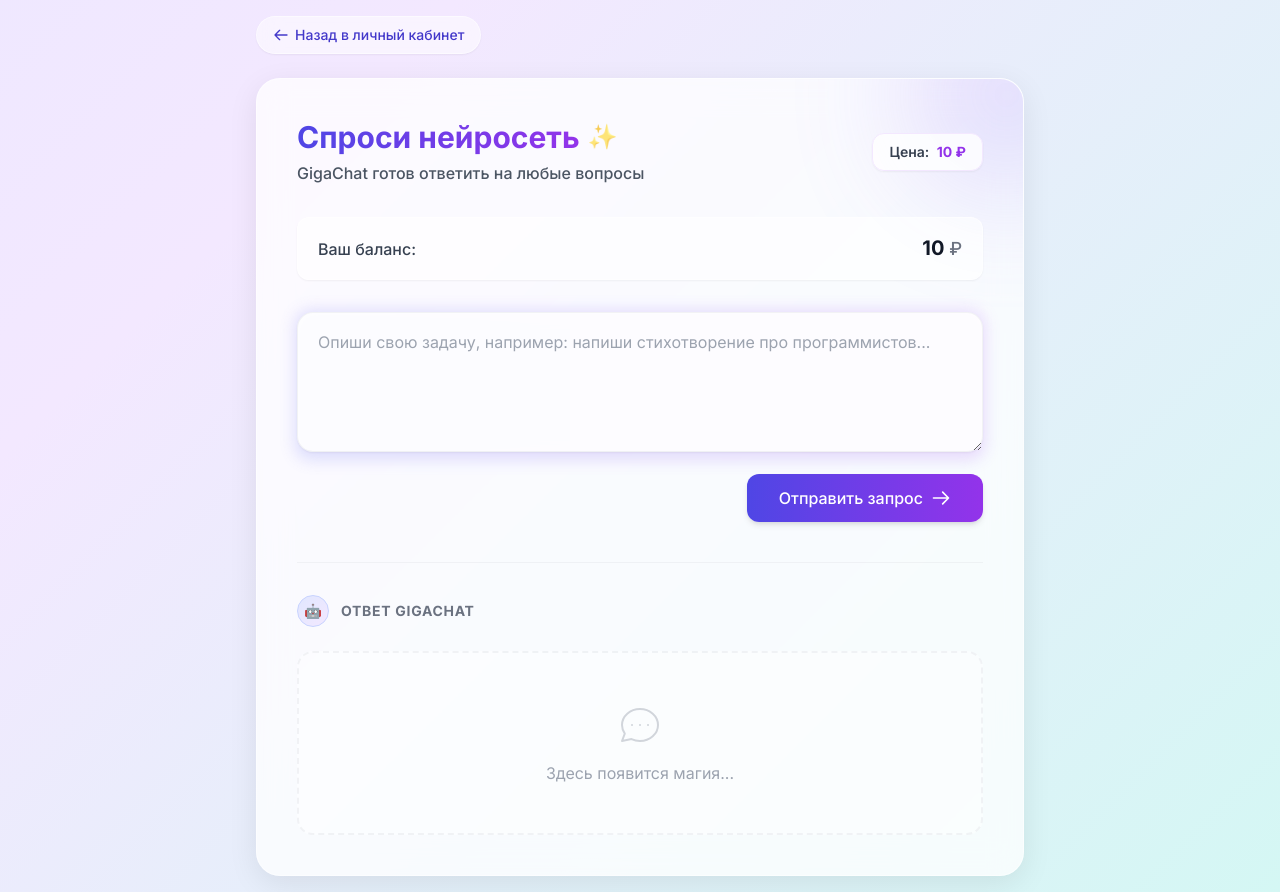
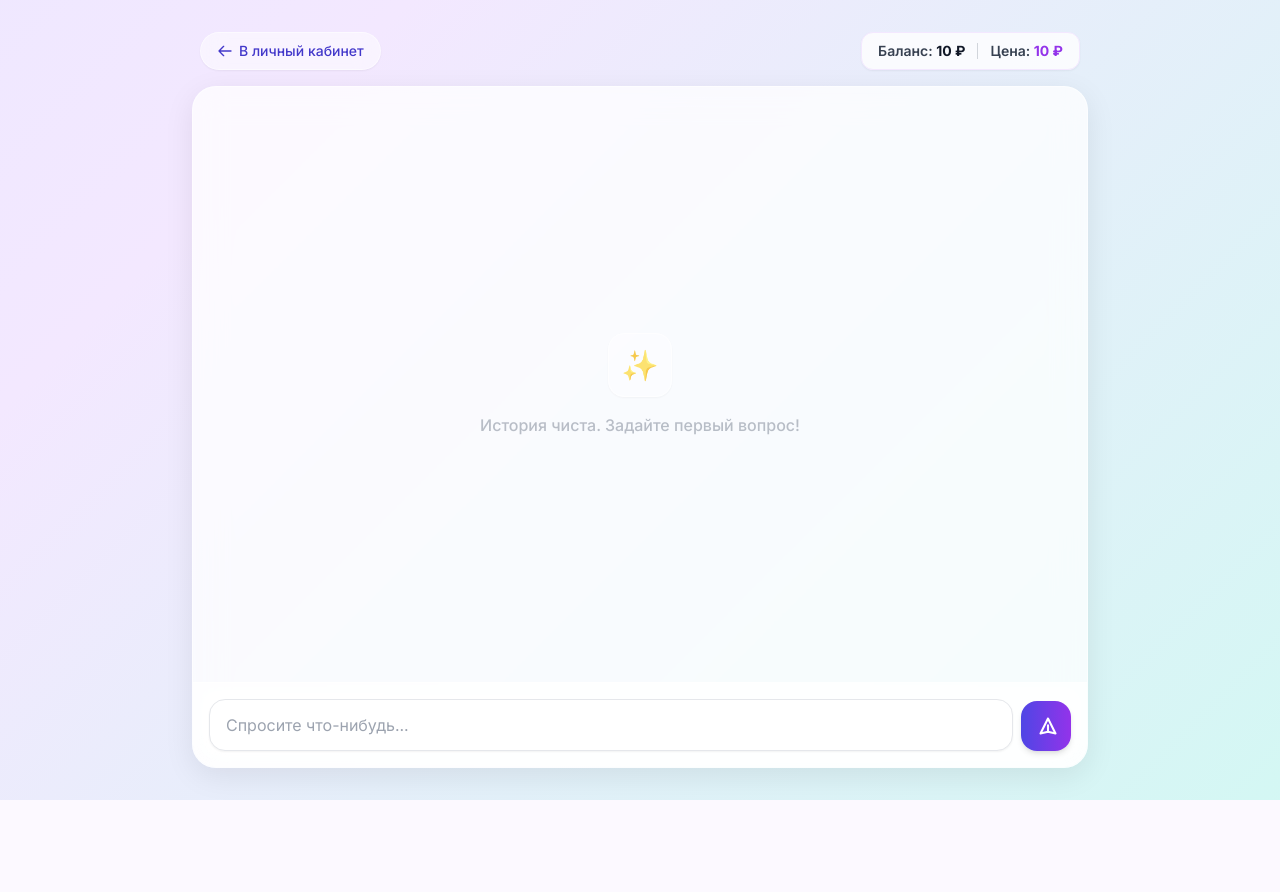
Before and after one commit to CyclicOFF/archive, a Flask app: template src/archive/templates/ai.html in a window 1280 px wide. After the commit the page ends 800 px from the top, so only its background shows below. Run offline with Flask 3, Linux system fonts and the light colour scheme; the template is opened without the code that fills it: most values are stand-ins (such as "Sample title", 1, 10 or a date in 2020); some libraries are stand-ins or nearby versions.

Commit message:
Добавление истории чата ИИ

```diff
--- a/src/archive/app.py
+++ b/src/archive/app.py
@@ -233,15 +233,27 @@
         }), 402
 
     # === ЗАПРОС К GIGACHAT ===
+    # Получаем историю сообщений для контекста (последние 10)
+    cur.execute(
+        "SELECT role, content FROM ai_messages WHERE user_id = %s ORDER BY id ASC LIMIT 10",
+        (session["user_id"],)
+    )
+    history = cur.fetchall()
+
+    messages_payload = []
+    for msg in history:
+        role = MessagesRole.USER if msg["role"] == "user" else MessagesRole.ASSISTANT
+        messages_payload.append(Messages(role=role, content=msg["content"]))
+
+    messages_payload.append(Messages(role=MessagesRole.USER, content=prompt))
+
     try:
         with GigaChat(
             credentials=GIGACHAT_CREDENTIALS,
             verify_ssl_certs=False,   # для РФ-сертификатов
         ) as giga:
             response = giga.chat(
-                Chat(messages=[
-                    Messages(role=MessagesRole.USER, content=prompt)
-                ])
+                Chat(messages=messages_payload)
             )
             answer = response.choices[0].message.content
     except Exception as e:
@@ -257,6 +269,17 @@
         "UPDATE users SET balance = balance - %s WHERE id = %s",
         (price, session["user_id"])
     )
+
+    # Сохраняем запрос и ответ в историю
+    cur.execute(
+        "INSERT INTO ai_messages (user_id, role, content) VALUES (%s, %s, %s)",
+        (session["user_id"], "user", prompt)
+    )
+    cur.execute(
+        "INSERT INTO ai_messages (user_id, role, content) VALUES (%s, %s, %s)",
+        (session["user_id"], "assistant", answer)
+    )
+
     cnx.commit()
 
     cur.execute("SELECT balance FROM users WHERE id = %s",
@@ -270,6 +293,20 @@
         "balance": new_balance,
         "spent": price
     })
+
+@app.route("/api/ai_history", methods=["GET"])
+@login_required
+def get_ai_history():
+    cnx = get_db()
+    cur = cnx.cursor(dictionary=True)
+    cur.execute(
+        "SELECT role, content, created_at FROM ai_messages WHERE user_id = %s ORDER BY id ASC",
+        (session["user_id"],)
+    )
+    history = cur.fetchall()
+    cur.close(); cnx.close()
+
+    return jsonify({"status": "ok", "history": history})
 
 
 # ==========================================================
--- a/src/archive/static/script.js
+++ b/src/archive/static/script.js
@@ -86,23 +86,70 @@
     });
 
     // ---------- ЗАПРОС К НЕЙРОСЕТИ ----------
-    $('#ai-form').on('submit', function (e) {
+    const $chatContainer = $('#chat-container');
+    const $aiForm = $('#ai-form');
+
+    // Auto-resize textarea
+    $('#ai-prompt').on('input', function() {
+        this.style.height = '50px';
+        this.style.height = (this.scrollHeight) + 'px';
+    });
+
+    // Submit on Enter (without Shift)
+    $('#ai-prompt').on('keydown', function(e) {
+        if (e.key === 'Enter' && !e.shiftKey) {
+            e.preventDefault();
+            $('#ai-form').submit();
+        }
+    });
+
+    function appendMessage(role, content) {
+        $('#ai-empty-state').addClass('hidden');
+        const templateId = role === 'user' ? '#msg-user' : '#msg-ai';
+        const $msg = $($(templateId).html());
+
+        if (role === 'user') {
+            $msg.find('.content').text(content);
+        } else {
+            $msg.find('.content').html(marked.parse(content || ''));
+        }
+
+        $chatContainer.append($msg);
+        $chatContainer.scrollTop($chatContainer[0].scrollHeight);
+    }
+
+    // Load history
+    if ($chatContainer.length > 0) {
+        $.get('/api/ai_history').done(function(res) {
+            if (res.history && res.history.length > 0) {
+                res.history.forEach(msg => {
+                    appendMessage(msg.role, msg.content);
+                });
+            }
+        });
+    }
+
+    $aiForm.on('submit', function (e) {
         e.preventDefault();
 
-        const prompt = $('#ai-prompt').val().trim();
+        const $promptInput = $('#ai-prompt');
+        const prompt = $promptInput.val().trim();
         if (!prompt) return;
 
         const $btn = $('#ask-btn');
-        const $answerContainer = $('#ai-answer-container');
-        const $answer = $('#ai-answer');
-        const $emptyState = $('#ai-empty-state');
         const $loader = $('#ai-loader');
+
+        // Show user message immediately
+        appendMessage('user', prompt);
+
+        // Reset input
+        $promptInput.val('');
+        $promptInput.css('height', '50px');
 
         // UI state: loading
         $btn.prop('disabled', true);
-        $emptyState.addClass('hidden');
-        $answerContainer.addClass('hidden');
         $loader.removeClass('hidden');
+        $chatContainer.scrollTop($chatContainer[0].scrollHeight);
 
         $.ajax({
             url: '/ai_request',
@@ -111,28 +158,14 @@
             data: JSON.stringify({ prompt: prompt })
         })
         .done(function (res) {
-            // Render Markdown
-            if (typeof marked !== 'undefined') {
-                $answer.html(marked.parse(res.answer || ''));
-            } else {
-                $answer.text(res.answer || '');
-            }
-
-            $answer.removeClass('bg-red-50 border-red-200 text-red-800').addClass('bg-gray-50 border-gray-100 text-gray-800');
-            $answerContainer.removeClass('hidden');
-
+            appendMessage('assistant', res.answer);
             if (typeof res.balance !== 'undefined') {
                 $('#balance-value').text(res.balance);
             }
         })
         .fail(function (xhr) {
             const msg = (xhr.responseJSON && xhr.responseJSON.message) || 'Ошибка запроса';
-
-            $answer.text(msg);
-            $answer.removeClass('bg-gray-50 border-gray-100 text-gray-800').addClass('bg-red-50 border-red-200 text-red-800');
-            $answerContainer.removeClass('hidden');
-
-            Toast.fire({ icon: 'error', title: 'Упс! Произошла ошибка' });
+            appendMessage('assistant', '❌ **Ошибка:** ' + msg);
 
             if (xhr.responseJSON && typeof xhr.responseJSON.balance !== 'undefined') {
                 $('#balance-value').text(xhr.responseJSON.balance);
@@ -141,8 +174,7 @@
         .always(function () {
             $loader.addClass('hidden');
             $btn.prop('disabled', false);
-            // Clear input text to easily ask next question
-            $('#ai-prompt').val('');
+            $promptInput.focus();
         });
     });
 });
--- a/src/archive/templates/ai.html
+++ b/src/archive/templates/ai.html
@@ -3,7 +3,7 @@
 <head>
     <meta charset="UTF-8">
     <meta name="viewport" content="width=device-width, initial-scale=1.0">
-    <title>Нейросеть</title>
+    <title>Нейросеть - Диалог</title>
     <script src="https://cdn.tailwindcss.com"></script>
     <link href="https://fonts.googleapis.com/css2?family=Inter:wght@400;500;600;700&display=swap" rel="stylesheet">
     <script src="https://cdn.jsdelivr.net/npm/sweetalert2@11"></script>
@@ -26,90 +26,103 @@
             -webkit-backdrop-filter: blur(16px);
             border: 1px solid rgba(255, 255, 255, 0.5);
         }
-        /* Markdown */
-        .markdown-body h1, .markdown-body h2, .markdown-body h3 { font-weight: bold; margin-bottom: 0.5em; margin-top: 1em; color: #1f2937; }
-        .markdown-body h1 { font-size: 1.5em; }
-        .markdown-body h2 { font-size: 1.25em; }
-        .markdown-body p { margin-bottom: 1em; color: #374151; line-height: 1.6; }
-        .markdown-body ul { list-style-type: disc; margin-left: 1.5em; margin-bottom: 1em; color: #374151; }
-        .markdown-body ol { list-style-type: decimal; margin-left: 1.5em; margin-bottom: 1em; color: #374151; }
-        .markdown-body code { background-color: #f1f5f9; padding: 0.2em 0.4em; border-radius: 0.25rem; font-size: 0.875em; font-family: monospace; color: #0f172a; }
-        .markdown-body pre { background-color: #1e293b; color: #f8fafc; padding: 1rem; border-radius: 0.5rem; overflow-x: auto; margin-bottom: 1em; box-shadow: 0 4px 6px -1px rgb(0 0 0 / 0.1); }
+        /* Markdown styles */
+        .markdown-body p { margin-bottom: 0.5em; }
+        .markdown-body p:last-child { margin-bottom: 0; }
+        .markdown-body ul { list-style-type: disc; margin-left: 1.5em; margin-bottom: 0.5em; }
+        .markdown-body ol { list-style-type: decimal; margin-left: 1.5em; margin-bottom: 0.5em; }
+        .markdown-body code { background-color: rgba(0,0,0,0.05); padding: 0.2em 0.4em; border-radius: 0.25rem; font-family: monospace; }
+        .markdown-body pre { background-color: #1e293b; color: #f8fafc; padding: 1rem; border-radius: 0.5rem; overflow-x: auto; margin-bottom: 0.5em; }
         .markdown-body pre code { background-color: transparent; padding: 0; color: inherit; }
-        .markdown-body a { color: #6366f1; text-decoration: underline; }
+
+        /* Custom Scrollbar for chat */
+        #chat-container::-webkit-scrollbar { width: 6px; }
+        #chat-container::-webkit-scrollbar-track { background: transparent; }
+        #chat-container::-webkit-scrollbar-thumb { background-color: rgba(156, 163, 175, 0.5); border-radius: 20px; }
     </style>
 </head>
-<body class="flex flex-col items-center justify-center min-h-screen p-4">
-    <div class="w-full max-w-3xl relative z-10">
-        <a href="/profile" class="inline-flex items-center text-sm font-medium text-indigo-700 hover:text-indigo-900 mb-6 transition-colors bg-white/50 backdrop-blur-md px-4 py-2 rounded-full shadow-sm border border-white/50">
+<body class="flex flex-col items-center justify-center min-h-screen p-4 h-screen">
+    <div class="w-full max-w-4xl h-full flex flex-col py-4 relative z-10">
+
+        <!-- Header -->
+        <div class="flex justify-between items-center mb-4 px-2">
+            <a href="/profile" class="inline-flex items-center text-sm font-medium text-indigo-700 hover:text-indigo-900 transition-colors bg-white/50 backdrop-blur-md px-4 py-2 rounded-full shadow-sm border border-white/50">
                 <svg class="w-4 h-4 mr-1.5" fill="none" stroke="currentColor" viewBox="0 0 24 24"><path stroke-linecap="round" stroke-linejoin="round" stroke-width="2" d="M10 19l-7-7m0 0l7-7m-7 7h18"></path></svg>
-            Назад в личный кабинет
+                В личный кабинет
             </a>
-
-        <div class="glass-card rounded-3xl shadow-[0_8px_30px_rgb(0,0,0,0.08)] w-full p-6 sm:p-10 relative overflow-hidden">
-            <div class="absolute -top-20 -right-20 w-48 h-48 bg-gradient-to-br from-purple-400 to-indigo-400 rounded-full blur-3xl opacity-30 pointer-events-none"></div>
-
-            <div class="flex flex-col sm:flex-row items-start sm:items-center justify-between mb-8 gap-4 relative z-10">
-                <div>
-                    <h1 class="text-3xl font-bold text-gray-900 flex items-center gap-2">
-                        <span class="bg-clip-text text-transparent bg-gradient-to-r from-indigo-600 to-purple-600">Спроси нейросеть</span>
-                        <span class="text-2xl animate-pulse">✨</span>
-                    </h1>
-                    <p class="text-gray-600 mt-1.5 font-medium">GigaChat готов ответить на любые вопросы</p>
-                </div>
-                <div class="bg-white/80 border border-purple-100 px-4 py-2 rounded-xl text-sm font-semibold text-gray-700 shadow-sm whitespace-nowrap">
-                    Цена: <b class="text-purple-600 ml-1">{{ price }} ₽</b>
+            <div class="bg-white/80 border border-purple-100 px-4 py-2 rounded-xl text-sm font-semibold text-gray-700 shadow-sm flex items-center gap-3">
+                <span>Баланс: <b class="text-gray-900"><span id="balance-value">{{ balance }}</span> ₽</b></span>
+                <span class="w-px h-4 bg-gray-300"></span>
+                <span>Цена: <b class="text-purple-600">{{ price }} ₽</b></span>
             </div>
         </div>
 
-            <div class="flex justify-between items-center bg-white/60 border border-white/50 shadow-sm rounded-xl px-5 py-4 mb-8 relative z-10">
-                <span class="text-gray-700 font-medium">Ваш баланс:</span>
-                <span class="text-xl font-bold text-gray-900"><span id="balance-value">{{ balance }}</span> <span class="text-gray-500 font-medium text-lg">₽</span></span>
+        <!-- Chat UI -->
+        <div class="glass-card rounded-3xl shadow-[0_8px_30px_rgb(0,0,0,0.08)] w-full flex-1 flex flex-col relative overflow-hidden">
+
+            <!-- Chat history area -->
+            <div id="chat-container" class="flex-1 overflow-y-auto p-6 space-y-6">
+                <!-- Сообщения будут появляться здесь -->
+
+                <!-- Заглушка, если пусто -->
+                <div id="ai-empty-state" class="h-full flex flex-col items-center justify-center text-gray-400 opacity-70">
+                    <div class="w-16 h-16 bg-white/50 rounded-2xl flex items-center justify-center mb-4 shadow-sm border border-white">
+                        <span class="text-3xl">✨</span>
+                    </div>
+                    <p class="font-medium">История чиста. Задайте первый вопрос!</p>
+                </div>
             </div>
 
-            <form id="ai-form" class="space-y-4 relative z-10">
-                <div class="relative group">
-                    <div class="absolute -inset-0.5 bg-gradient-to-r from-indigo-500 to-purple-500 rounded-2xl blur opacity-20 group-hover:opacity-40 transition duration-500"></div>
-                    <textarea id="ai-prompt" placeholder="Опиши свою задачу, например: напиши стихотворение про программистов..." required
-                        class="relative w-full min-h-[140px] px-5 py-4 bg-white/90 border border-gray-200/50 rounded-2xl focus:ring-2 focus:ring-indigo-500 focus:border-indigo-500 outline-none transition-all resize-y text-gray-800 shadow-sm text-base leading-relaxed"></textarea>
+            <!-- Typing indicator (hidden by default) -->
+            <div id="ai-loader" class="hidden px-6 pb-2">
+                <div class="flex items-center gap-2 text-gray-500 bg-white/60 inline-flex px-4 py-2 rounded-full border border-gray-100 shadow-sm">
+                    <div class="flex space-x-1">
+                        <div class="w-2 h-2 bg-indigo-400 rounded-full animate-bounce" style="animation-delay: 0s"></div>
+                        <div class="w-2 h-2 bg-indigo-400 rounded-full animate-bounce" style="animation-delay: 0.2s"></div>
+                        <div class="w-2 h-2 bg-indigo-400 rounded-full animate-bounce" style="animation-delay: 0.4s"></div>
                     </div>
-                <div class="flex justify-end">
-                    <button type="submit" id="ask-btn"
-                        class="inline-flex items-center justify-center bg-gradient-to-r from-indigo-600 to-purple-600 hover:from-indigo-700 hover:to-purple-700 text-white font-medium py-3 px-8 rounded-xl transition-all shadow-md hover:shadow-lg transform hover:-translate-y-0.5 focus:ring-4 focus:ring-indigo-300 disabled:opacity-70 disabled:cursor-not-allowed">
-                        <span>Отправить запрос</span>
-                        <svg class="w-5 h-5 ml-2" fill="none" stroke="currentColor" viewBox="0 0 24 24"><path stroke-linecap="round" stroke-linejoin="round" stroke-width="2" d="M14 5l7 7m0 0l-7 7m7-7H3"></path></svg>
-                    </button>
+                    <span class="text-xs font-medium ml-1">GigaChat печатает...</span>
                 </div>
-            </form>
-
-            <div class="mt-10 pt-8 border-t border-gray-200/50 relative z-10">
-                <div class="flex items-center gap-3 mb-6">
-                    <div class="w-8 h-8 rounded-full bg-gradient-to-br from-indigo-100 to-purple-100 flex items-center justify-center border border-indigo-200">
-                        <span class="text-indigo-600 text-sm">🤖</span>
-                    </div>
-                    <h3 class="text-sm font-bold text-gray-500 uppercase tracking-wider">Ответ GigaChat</h3>
             </div>
 
-                <div id="ai-answer-container" class="hidden">
-                    <div id="ai-answer" class="markdown-body bg-white/80 p-6 sm:p-8 rounded-2xl border border-white/50 shadow-sm">
-                        <!-- Ответ будет здесь -->
+            <!-- Input area -->
+            <div class="p-4 bg-white/60 border-t border-white/50 backdrop-blur-md">
+                <form id="ai-form" class="relative flex items-end gap-2">
+                    <textarea id="ai-prompt" placeholder="Спросите что-нибудь..." required rows="1"
+                        class="w-full max-h-32 min-h-[50px] px-4 py-3 bg-white border border-gray-200 rounded-2xl focus:ring-2 focus:ring-indigo-500 focus:border-indigo-500 outline-none transition-all resize-none text-gray-800 shadow-sm leading-relaxed"></textarea>
+
+                    <button type="submit" id="ask-btn"
+                        class="flex-shrink-0 w-[50px] h-[50px] flex items-center justify-center bg-gradient-to-r from-indigo-600 to-purple-600 hover:from-indigo-700 hover:to-purple-700 text-white rounded-2xl transition-all shadow-md hover:shadow-lg focus:ring-4 focus:ring-indigo-300 disabled:opacity-50 disabled:cursor-not-allowed">
+                        <svg class="w-5 h-5 ml-1" fill="none" stroke="currentColor" viewBox="0 0 24 24"><path stroke-linecap="round" stroke-linejoin="round" stroke-width="2.5" d="M12 19l9 2-9-18-9 18 9-2zm0 0v-8"></path></svg>
+                    </button>
+                </form>
+            </div>
+
         </div>
     </div>
-                <div id="ai-empty-state" class="flex flex-col items-center justify-center py-12 text-gray-400 bg-white/40 border-2 border-dashed border-gray-200/50 rounded-2xl">
-                    <svg class="w-12 h-12 mb-3 text-gray-300" fill="none" stroke="currentColor" viewBox="0 0 24 24"><path stroke-linecap="round" stroke-linejoin="round" stroke-width="1" d="M8 12h.01M12 12h.01M16 12h.01M21 12c0 4.418-4.03 8-9 8a9.863 9.863 0 01-4.255-.949L3 20l1.395-3.72C3.512 15.042 3 13.574 3 12c0-4.418 4.03-8 9-8s9 3.582 9 8z"></path></svg>
-                    <span>Здесь появится магия...</span>
+
+    <!-- Template for user message -->
+    <template id="msg-user">
+        <div class="flex justify-end w-full">
+            <div class="max-w-[85%] sm:max-w-[75%] bg-indigo-600 text-white px-5 py-3 rounded-2xl rounded-tr-sm shadow-md">
+                <div class="content whitespace-pre-wrap text-sm sm:text-base leading-relaxed"></div>
             </div>
-                <!-- Лоадер -->
-                <div id="ai-loader" class="hidden flex flex-col items-center justify-center py-12 bg-white/40 border border-gray-200/50 rounded-2xl">
-                    <div class="relative w-12 h-12">
-                        <div class="absolute inset-0 rounded-full border-t-2 border-indigo-600 animate-spin"></div>
-                        <div class="absolute inset-2 rounded-full border-t-2 border-purple-500 animate-spin" style="animation-direction: reverse;"></div>
         </div>
-                    <span class="mt-4 text-sm font-medium text-gray-500 animate-pulse">Генерирую ответ...</span>
+    </template>
+
+    <!-- Template for AI message -->
+    <template id="msg-ai">
+        <div class="flex justify-start w-full">
+            <div class="flex items-end gap-2 max-w-[85%] sm:max-w-[80%]">
+                <div class="w-8 h-8 flex-shrink-0 rounded-full bg-gradient-to-br from-indigo-100 to-purple-100 flex items-center justify-center border border-indigo-200 mb-1">
+                    <span class="text-sm">🤖</span>
+                </div>
+                <div class="bg-white text-gray-800 px-5 py-3 rounded-2xl rounded-tl-sm shadow-sm border border-gray-100">
+                    <div class="content markdown-body text-sm sm:text-base leading-relaxed"></div>
                 </div>
             </div>
         </div>
-    </div>
+    </template>
 
     <script src="https://cdnjs.cloudflare.com/ajax/libs/jquery/3.7.1/jquery.min.js"></script>
     <script src="{{ url_for('static', filename='script.js') }}"></script>
```
Also changed, not shown: setup_db.py (added, +33 -0 lines). Lines whose indentation alone changed are shown as unchanged.
